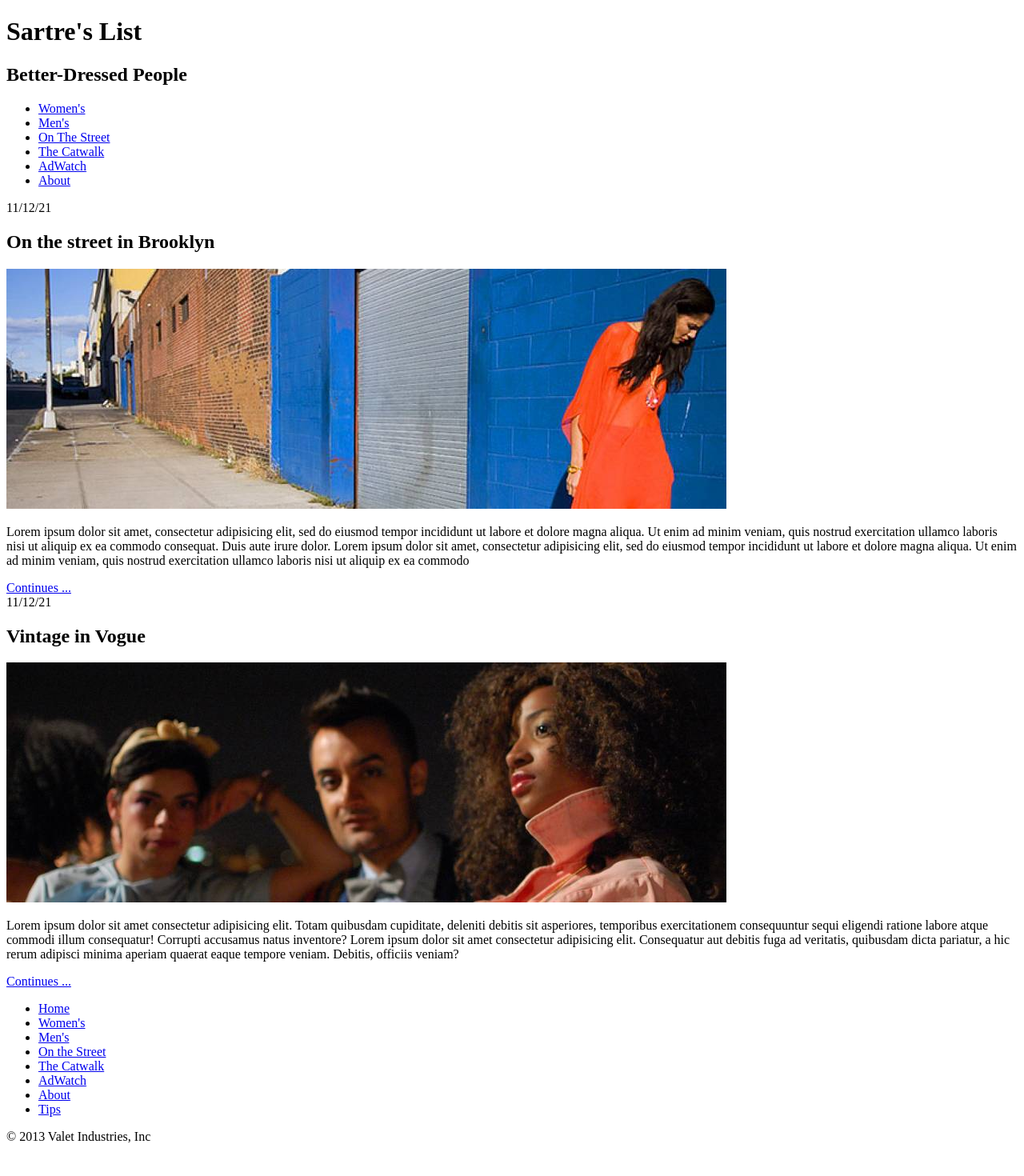
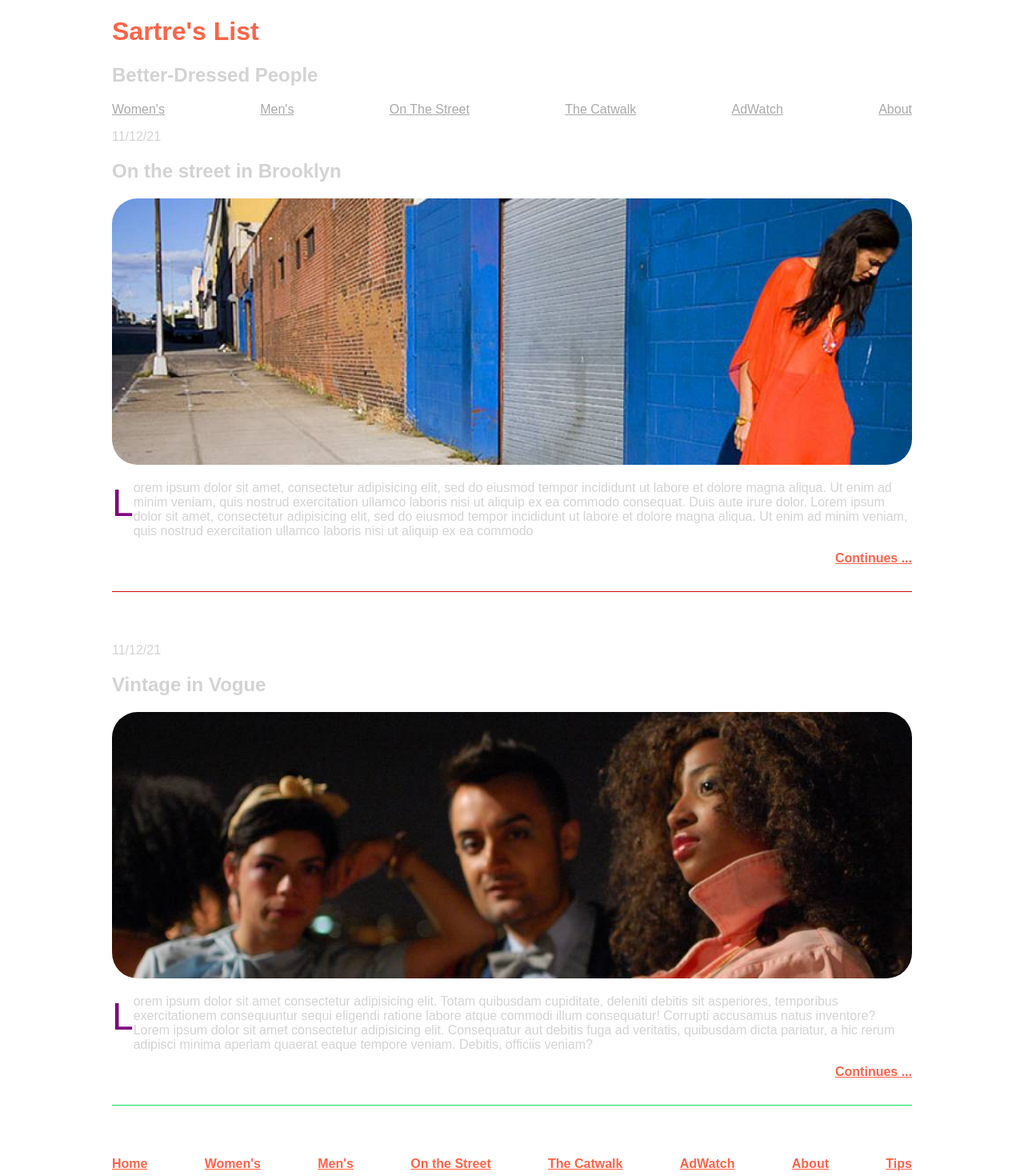
Before and after one commit to typhoon1zero2/React-FashionBlog, a React (Create React App) app: page / in a window 1280 px wide. Shown: the top 1470 px of the page at 80% size. Before the commit the page ends 1438 px from the top, so only its background shows below. Built offline with nearby package versions, Linux system fonts and the light colour scheme.

Commit message:
Created css style

```diff
--- a/src/style.css
+++ b/src/style.css
@@ -0,0 +1,89 @@
+.App {
+  border-left: 5px;
+  color: lightgray;
+  margin: auto;
+  min-height: 100vh;
+  font-family: sans-serif;
+  max-width: 1000px;
+}
+
+.header,
+.main,
+.footer {
+  padding-right: 2rem;
+  padding-left: 2rem;
+  padding-top: 1em;
+  padding-left: 1em;
+  margin-top: 80px;
+  margin-bottom: 40px;
+}
+.time {
+  color: darkgray;
+  font-size: 1.5em;
+  margin-top: 20px;
+}
+h1 {
+  color: tomato;
+}
+img {
+  width: 100%;
+  border-radius: 2em;
+  -webkit-border-radius: 2em;
+  -moz-border-radius: 2em;
+  -ms-border-radius: 2em;
+  -o-border-radius: 2em;
+}
+ul {
+  display: flex;
+  padding: 0;
+  list-style-type: none;
+  justify-content: space-between;
+}
+a {
+    color: darkgray;
+}
+header > h1 {
+  font-size: 4em;
+  margin: 0;
+  font-weight: 100;
+  color: tomato;
+}
+
+header > h2 {
+  font-weight: lighter;
+  font-size: 2em;
+  color: rgb(35, 31, 31);
+}
+footer nav > ul > li > a {
+  color: tomato;
+  font-size: 1em;
+  font-weight: bold;
+}
+article > div > p::first-letter {
+    color: purple;
+    font-size: 300%;
+    float: left;
+}
+.article-1 {
+  border-bottom: 1px solid rgb(210, 11, 11);
+  margin-bottom: 4rem;
+  padding-bottom: 2rem;
+  display: flex;
+  flex-direction: column;
+}
+.article-2 {
+  border-bottom: 1px solid rgb(18, 220, 92);
+  margin-bottom: 4rem;
+  padding-bottom: 2rem;
+  display: flex;
+  flex-direction: column;
+}
+.continues {
+  display: flex;
+  justify-content: right;
+  color: tomato;
+  font-weight: bold;
+}
+.copyright {
+  color: rgb(140, 134, 134);
+}
```
